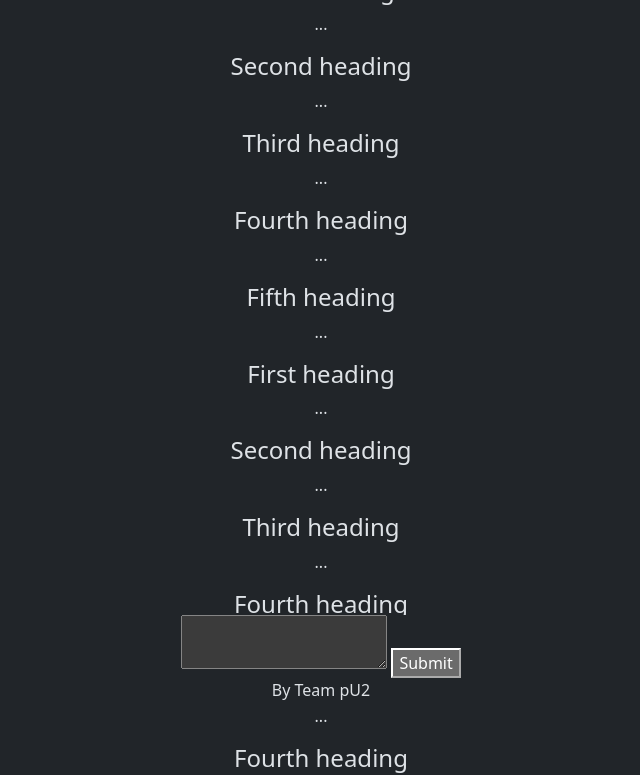
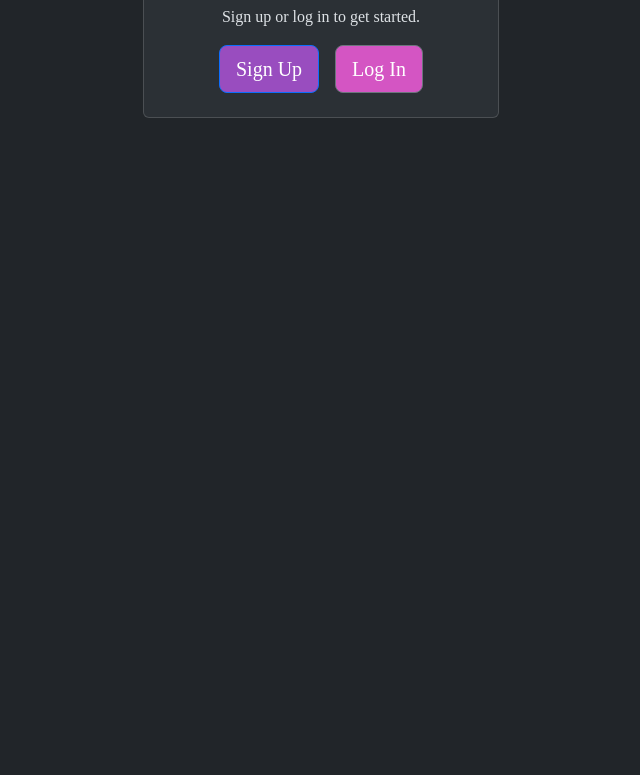
Before and after one commit to mai-vu/BCIT-ISA-Term-Project, a plain HTML site: page index.html in a window 1280 px wide. Shown: the part 82-857 px from the top of the page, without its empty margins (319-959 px from the left). After the commit the page ends 800 px from the top, so only its background shows below. Drawn offline with nearby package versions, Linux system fonts and the light colour scheme.

Commit message:
added index page

```diff
--- a/index.html
+++ b/index.html
@@ -7,58 +7,27 @@
     <link rel="icon" type="image/png" sizes="32x32" href="favicon/favicon-32x32.png">
     <link rel="icon" type="image/png" sizes="16x16" href="favicon/favicon-16x16.png">
     <link rel="manifest" href="favicon/site.webmanifest">
-    <title id="title"></title>
+    <title id="title">ChatAMAT</title>
     <link href="https://cdn.jsdelivr.net/npm/bootstrap@5.3.3/dist/css/bootstrap.min.css" rel="stylesheet" integrity="sha384-QWTKZyjpPEjISv5WaRU9OFeRpok6YctnYmDr5pNlyT2bRjXh0JMhjY6hW+ALEwIH" crossorigin="anonymous">
 </head>
-<body class="text-center d-flex flex-column">
-    <div class="cover-container d-flex h-100 p-3 mx-auto flex-column">
-        <header class="masthead mb-auto sticky-top bg-dark">
-          <div class="inner">
-            <h3 id="header" class="masthead-brand"></h3>
-            </nav>
+<body>
+    <main class="container mt-1 py-2 justify-content-center">
+        <div class="row justify-content-center">
+          <div class="col-md-6 col-lg-4">
+            <div class="card text-center fixed-card bg-body-tertiary" style="margin-top: 5%">
+              <div class="card-body py-4 px-3 text-center" style="font-family: comfortaaBold; max-width: 200%;">
+                <h5 class="card-title">Welcome!</h5>
+                <p class="card-text">Sign up or log in to get started.</p>
+                <div class="d-flex justify-content-center">
+                  <a href="/signup" class="btn btn-lg btn-primary me-2" style="background-color: rgb(153, 77, 191);">Sign
+                    Up</a>
+                  <a href="/login" class="btn btn-lg btn-secondary ms-2" style="background-color: rgb(212, 85, 195);">Log
+                    In</a>
+                </div>
+              </div>
+            </div>
           </div>
-        </header>
+          </div>
 
-        <main role="main" class="inner cover">
-            <div data-bs-spy="scroll" data-bs-target="#navbar-example2" data-bs-offset="0" class="scrollspy-example" tabindex="0">
-                <h4 id="scrollspyHeading1">First heading</h4>
-                <p>...</p>
-                <h4 id="scrollspyHeading2">Second heading</h4>
-                <p>...</p>
-                <h4 id="scrollspyHeading3">Third heading</h4>
-                <p>...</p>
-                <h4 id="scrollspyHeading4">Fourth heading</h4>
-                <p>...</p>
-                <h4 id="scrollspyHeading5">Fifth heading</h4>
-                <p>...</p>
-                <h4 id="scrollspyHeading1">First heading</h4>
-                <p>...</p>
-                <h4 id="scrollspyHeading2">Second heading</h4>
-                <p>...</p>
-                <h4 id="scrollspyHeading3">Third heading</h4>
-                <p>...</p>
-                <h4 id="scrollspyHeading4">Fourth heading</h4>
-                <p>...</p>
-                <h4 id="scrollspyHeading5">Fifth heading</h4>
-                <p>...</p>
-                <h4 id="scrollspyHeading4">Fourth heading</h4>
-                <p>...</p>
-                <h4 id="scrollspyHeading5">Fifth heading</h4>
-                <p>...</p>
-              </div>
-
-        </main>
-
-        <footer class="mastfoot mt-auto fixed-bottom bg-dark d-flex flex-column">
-          <div class="inner">
-            <textarea id="userInput"></textarea>
-            <button id="submitButton"></button>
-            <p id="footer"></p>
-          </div>
-        </footer>
-      </div>
-
-    <script src="js/script.js" type="module"></script>
-    <script src="https://cdn.jsdelivr.net/npm/bootstrap@5.3.3/dist/js/bootstrap.bundle.min.js" integrity="sha384-YvpcrYf0tY3lHB60NNkmXc5s9fDVZLESaAA55NDzOxhy9GkcIdslK1eN7N6jIeHz" crossorigin="anonymous"></script>
+      </main>
 </body>
-</html>
```
